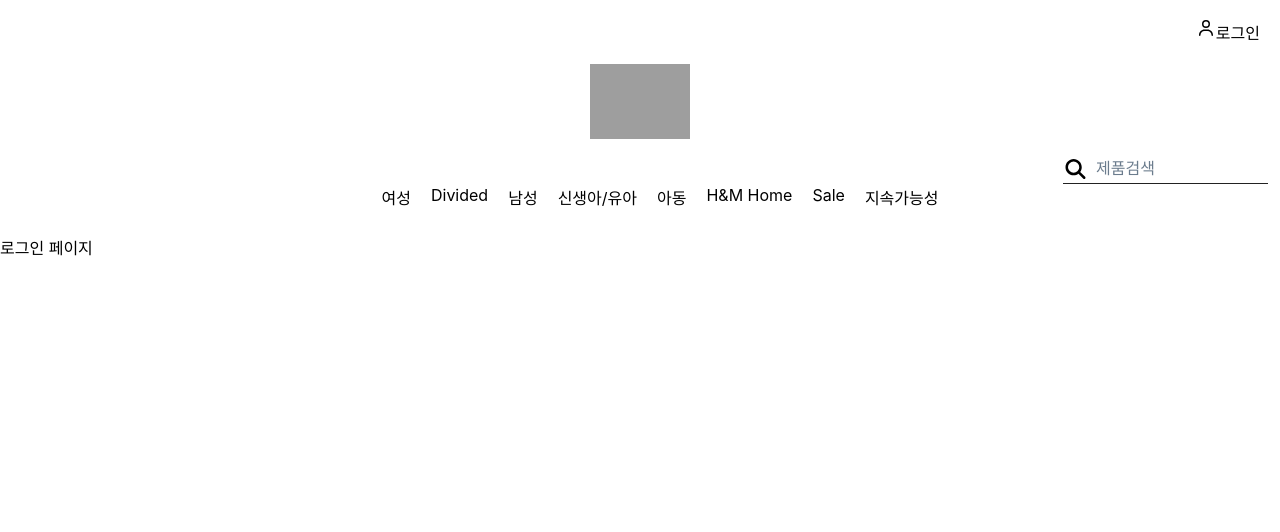
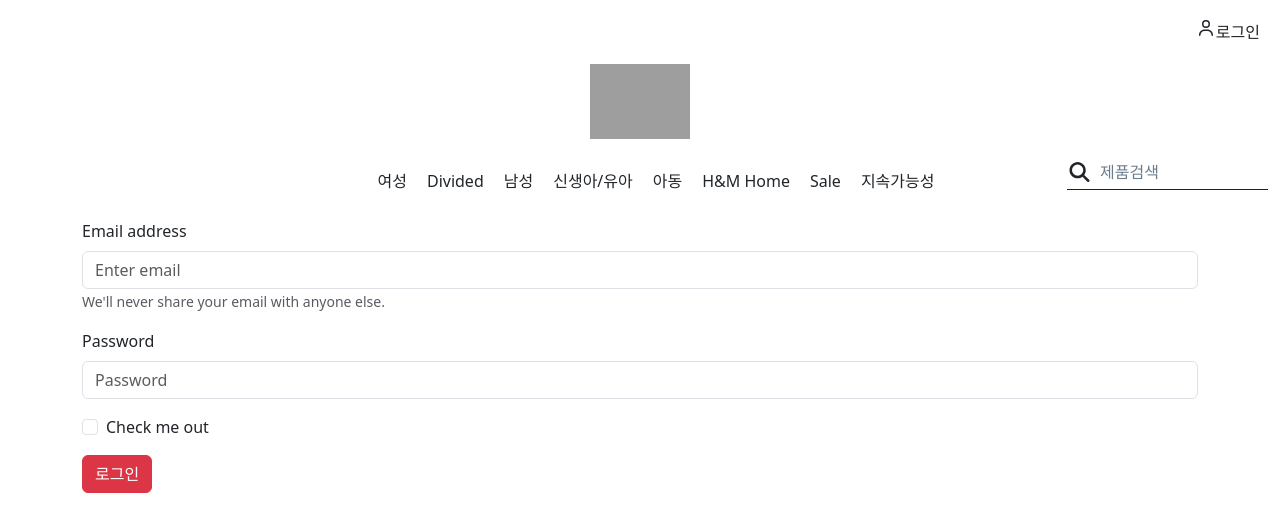
Before and after one commit to jiyoo-103/jiyoo-hnm, a React (Create React App) app: page /login in a window 1280 px wide. Shown: the top 532 px of the page. Built offline with nearby package versions, Linux system fonts and the light colour scheme; grey boxes are pictures that could not be loaded.

Commit message:
first commit

```diff
--- a/package.json
+++ b/package.json
@@ -11,8 +11,10 @@
     "@testing-library/jest-dom": "^6.9.1",
     "@testing-library/react": "^16.3.2",
     "@testing-library/user-event": "^13.5.0",
+    "bootstrap": "^5.3.8",
     "json-server": "^1.0.0-beta.15",
     "react": "^19.2.4",
+    "react-bootstrap": "^2.10.10",
     "react-dom": "^19.2.4",
     "react-router-dom": "^6.30.3",
     "react-scripts": "5.0.1",
--- a/src/App.css
+++ b/src/App.css
@@ -2,6 +2,7 @@
   display: flex;
   justify-content: flex-end;
   margin: 20px;
+  cursor: pointer;
 }
 
 .nav-section {
@@ -51,3 +52,9 @@
 .search-box input::placeholder {
   color: #6b7c8d;
 }
+
+.product-img {
+  width: 100%;
+  height: auto;
+  display: block;
+}
--- a/src/App.js
+++ b/src/App.js
@@ -1,9 +1,12 @@
+import { useState, useEffect } from 'react';
 import './App.css';
+import 'bootstrap/dist/css/bootstrap.min.css';
 import { Routes, Route } from 'react-router-dom';
 import Navbar from "./component/Navbar";
 import ProductAll from "./page/ProductAll";
 import Login from "./page/Login";
 import ProductDetail from "./page/ProductDetail";
+import PrivateRoute from "./route/PrivateRoute";
 
 
 // 1. 전체 상품 페이지, 로그인, 상품 상세페이지
@@ -18,13 +21,17 @@
 // 9. 상품을 검색할 수 있다.
 
 function App() {
+  const [authenticate, setAuthenticate] = useState(false); // true: 로그인됨, false: 로그인 안됨
+  useEffect(()=>{
+    console.log('Aaaa', authenticate);
+  },[authenticate])
   return (
     <div>
       <Navbar />
       <Routes>
         <Route path="/" element={<ProductAll />} />
-        <Route path="/login" element={<Login />} />
-        <Route path="/product/:id" element={<ProductDetail />} />
+        <Route path="/login" element={<Login setAuthenticate={setAuthenticate}/>} />
+        <Route path="/product/:id" element={<PrivateRoute authenticate={authenticate} />} />
       </Routes>
     </div>
   );
--- a/src/component/Navbar.js
+++ b/src/component/Navbar.js
@@ -2,13 +2,18 @@
 import { FontAwesomeIcon } from '@fortawesome/react-fontawesome'
 import { faUser } from '@fortawesome/free-regular-svg-icons'
 import { faSearch } from '@fortawesome/free-solid-svg-icons'
+import { useNavigate} from 'react-router-dom';
 
 const Navbar = () => {
     const menuList = ['여성','Divided','남성','신생아/유아','아동','H&M Home','Sale','지속가능성'];
+    const navigate = useNavigate();
+    const goToLogin=()=>{
+        navigate('/login')
+    }
   return (
     <div>
         <div>
-            <div className='login-button'>
+            <div className='login-button' onClick={goToLogin}>
                 <FontAwesomeIcon icon={faUser} />
                 <div>로그인</div>
             </div>
--- a/src/component/ProductCard.js
+++ b/src/component/ProductCard.js
@@ -1,11 +1,15 @@
 import React from 'react'
+import {useNavigate} from 'react-router-dom';
 
 const ProductCard = ({ item }) => {
-  if (!item) return null;
+  const navigate = useNavigate();
+  const showDetail = ()=>{
+    navigate(`/product/${item.id}`);
+  }
 
   return (
-    <div>
-        <img src={item.img} alt={item.title} />
+    <div className="card" onClick={showDetail}>
+        <img className='product-img' src={item.img} alt={item.title} />
         {item.choice === true ? <div>Conscious choice</div> : null}
         <div>{item.title}</div>
         <div>{item.price}원</div>
--- a/src/page/Login.js
+++ b/src/page/Login.js
@@ -1,9 +1,41 @@
-import React from 'react'
+import React from 'react';
+import { Form, Button, Container } from 'react-bootstrap';
+import { useNavigate} from 'react-router-dom';
 
-const Login = () => {
+const Login = ({setAuthenticate}) => {
+  const navigate = useNavigate();
+  const loginUser = (event)=>{
+    event.preventDefault();
+    console.log('login user function issue');
+    setAuthenticate(true);
+    navigate('/');
+  }
   return (
-    <div>로그인 페이지</div>
-  )
-}
+    <Container>
+      <Form onSubmit={(event)=>loginUser(event)}>
+        <Form.Group className="mb-3" controlId="formBasicEmail">
+          <Form.Label>Email address</Form.Label>
+          <Form.Control type="email" placeholder="Enter email" />
+          <Form.Text className="text-muted">
+            We'll never share your email with anyone else.
+          </Form.Text>
+        </Form.Group>
 
-export default Login
+        <Form.Group className="mb-3" controlId="formBasicPassword">
+          <Form.Label>Password</Form.Label>
+          <Form.Control type="password" placeholder="Password" />
+        </Form.Group>
+
+        <Form.Group className="mb-3" controlId="formBasicCheckbox">
+          <Form.Check type="checkbox" label="Check me out" />
+        </Form.Group>
+
+        <Button variant="danger" type="submit">
+          로그인
+        </Button>
+      </Form>
+    </Container>
+  );
+};
+
+export default Login;
--- a/src/page/ProductAll.js
+++ b/src/page/ProductAll.js
@@ -1,10 +1,11 @@
 import React , {useEffect, useState} from 'react'
 import ProductCard from '../component/ProductCard';
+import { Container, Row, Col } from 'react-bootstrap';
 
 const ProductAll = () => {
     const [productList, setProductList] = useState([]);
     const getProducts = async () => {
-        let url = "http://localhost:5000/products";
+        let url = "https://my-json-server.typicode.com/jiyoo-103/jiyoo-hnm/products";
         let response = await fetch(url);
         let data = await response.json();
         setProductList(data);
@@ -14,9 +15,15 @@
     }, [])
   return (
     <div>
+        <Container>
+        <Row>
         {productList.map((item) => (
-          <ProductCard key={item.id} item={item} />
+          <Col lg={3} key={item.id}>
+            <ProductCard item={item} />
+          </Col>
         ))}
+      </Row>
+        </Container>
     </div>
   )
 }
--- /dev/null
+++ b/src/route/PrivateRoute.js
@@ -0,0 +1,9 @@
+import React from 'react'
+import ProductDetail from '../page/ProductDetail';
+import { Navigate} from "react-router-dom";
+
+const PrivateRoute = ({authenticate}) => {
+  return authenticate === true ? <ProductDetail /> : <Navigate to="/login" />
+};
+
+export default PrivateRoute
```
Also changed, not shown: 1 other file (tests, documents, lock files or other folders).
